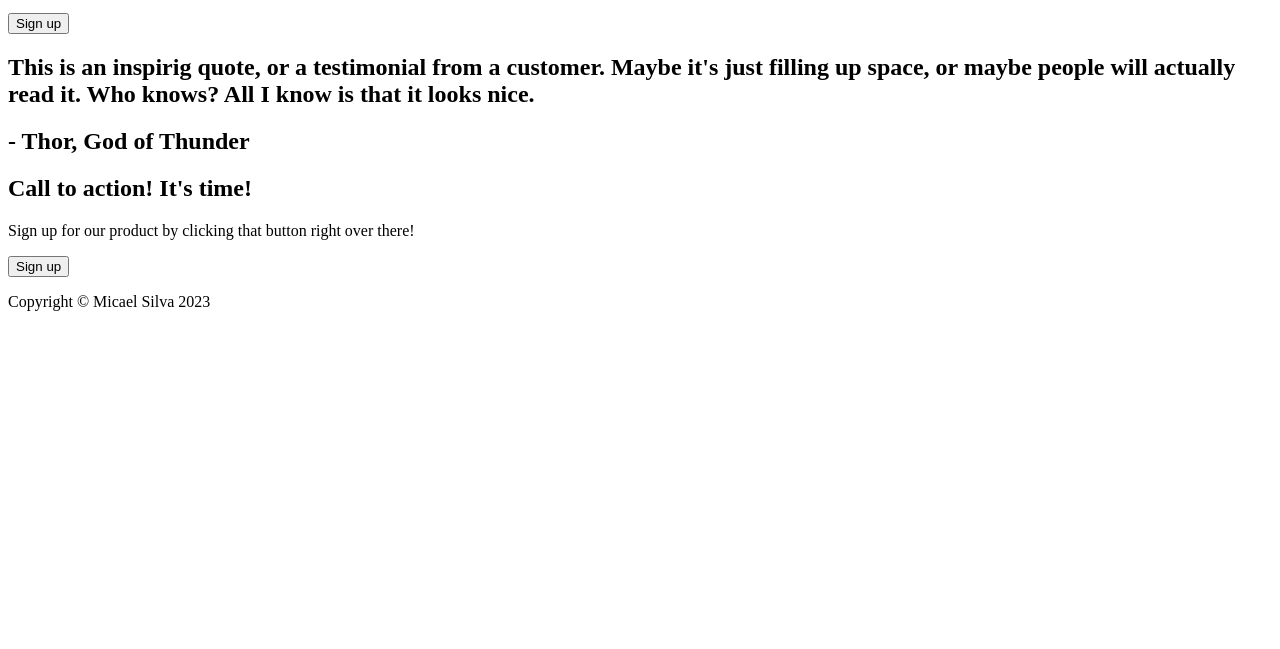
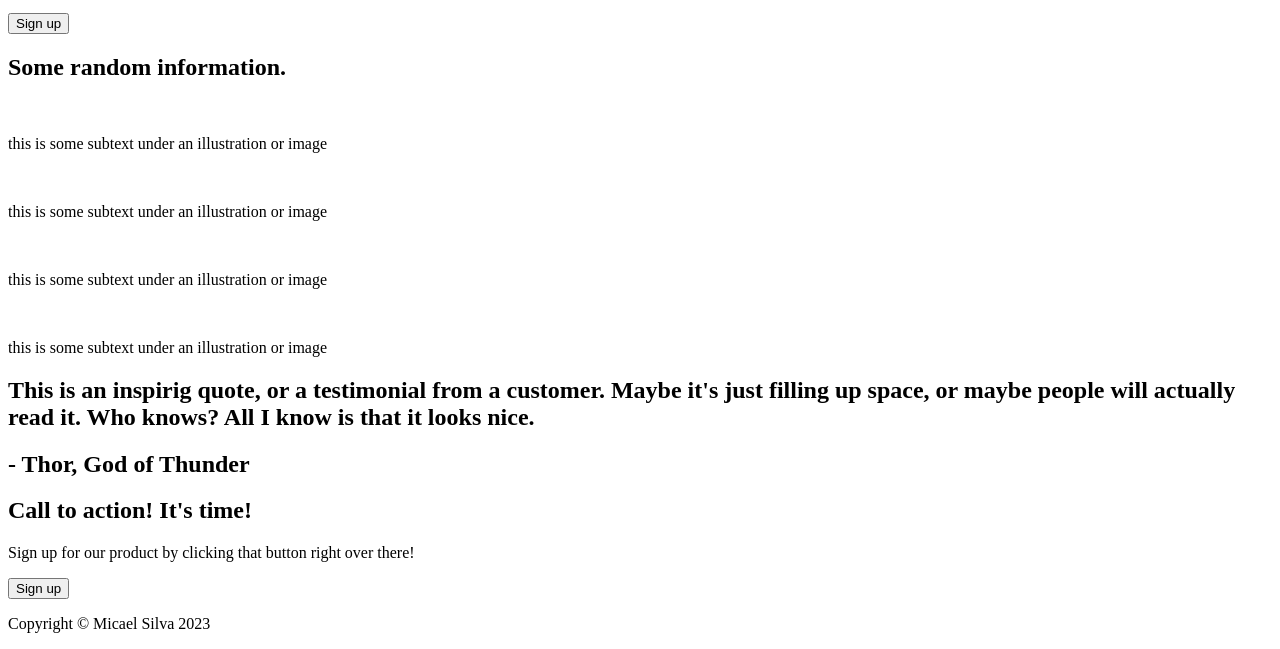
Before and after one commit to micaelmbsilva/landing-page, a plain HTML site: page index.html in a window 1280 px wide. Shown: the part 197-846 px from the top of the page. Before the commit the page ends 800 px from the top, so only its background shows below. Drawn offline with Linux system fonts and the light colour scheme.

Commit message:
HTML structure built

```diff
--- a/index.html
+++ b/index.html
@@ -35,6 +35,27 @@
         <div class="img"></div>
       </div>
     </header>
+    <section class="main">
+      <div class="container">
+        <h1>Some random information.</h1>
+        <div class="box">
+          <img src="#" alt="" />
+          <p>this is some subtext under an illustration or image</p>
+        </div>
+        <div class="box">
+          <img src="#" alt="" />
+          <p>this is some subtext under an illustration or image</p>
+        </div>
+        <div class="box">
+          <img src="#" alt="" />
+          <p>this is some subtext under an illustration or image</p>
+        </div>
+        <div class="box">
+          <img src="#" alt="" />
+          <p>this is some subtext under an illustration or image</p>
+        </div>
+      </div>
+    </section>
     <section class="quote">
       <div class="container">
         <h1>
```
